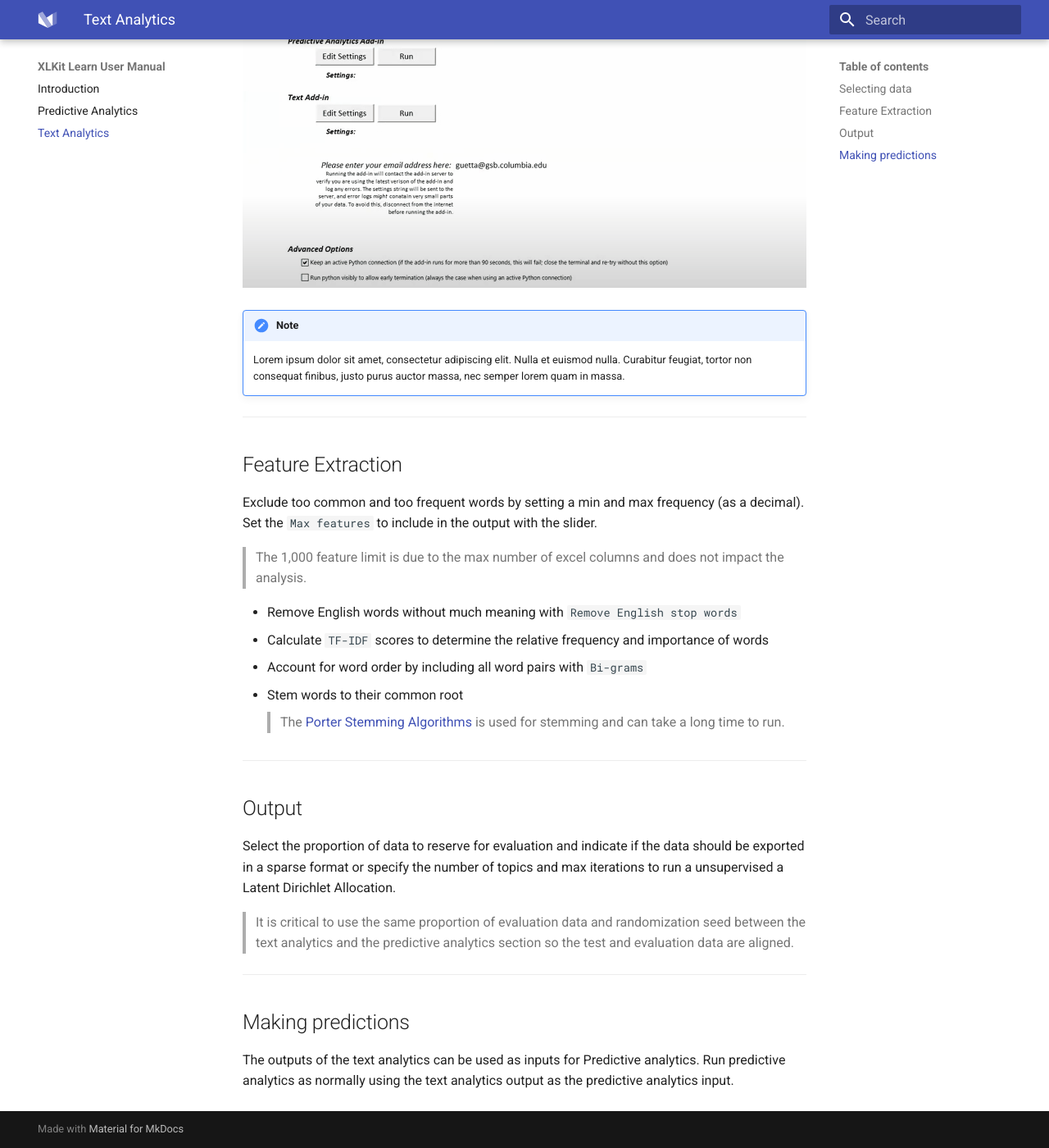
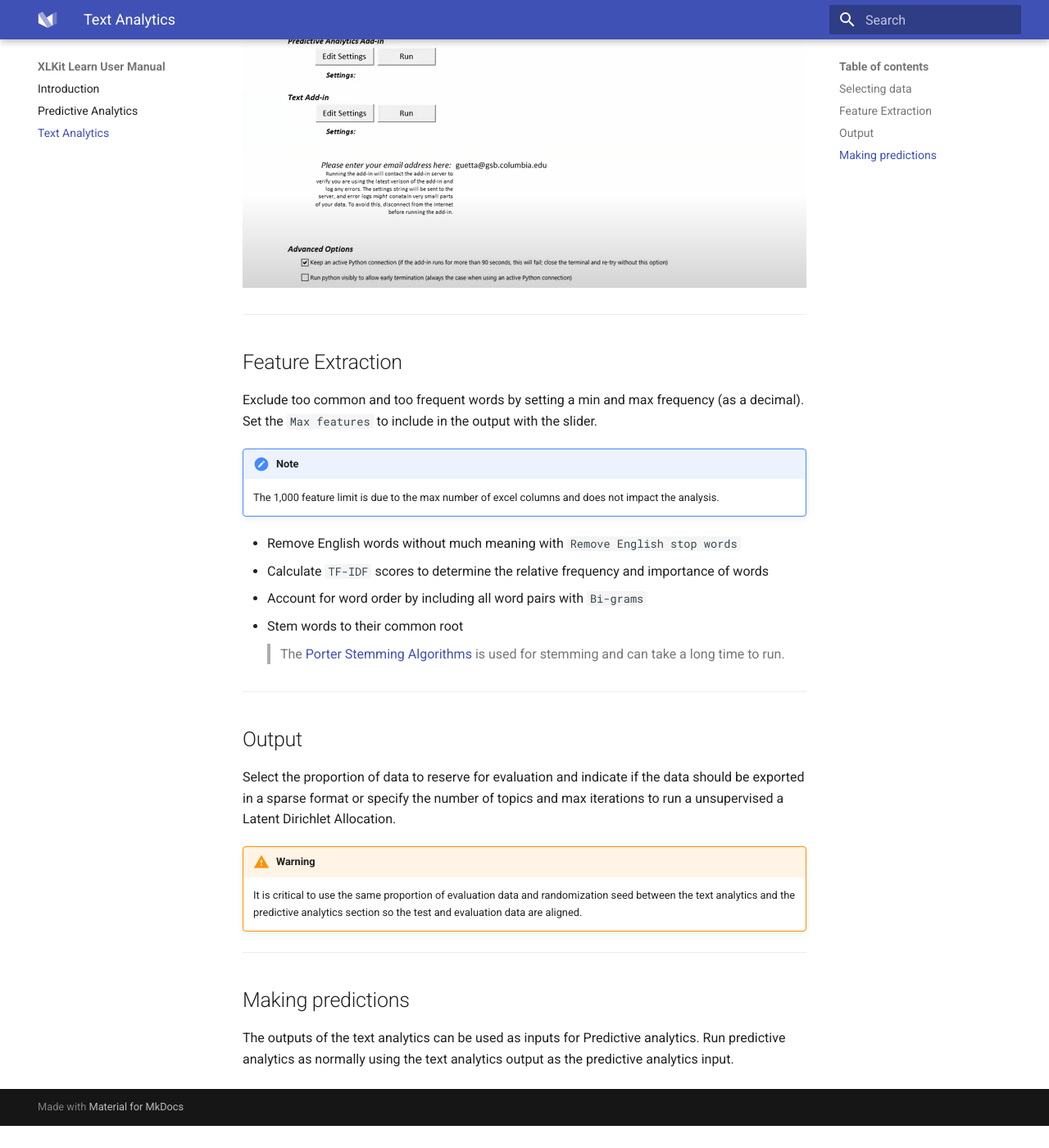
Before and after one commit to danguetta/XLKitLearn_docs, an MkDocs documentation site: the page built from docs/text_analytics.md, in a window 1280 px wide and 1400 px high, scrolled down 423 px. Shown: the whole window at 82% size. Built offline with MkDocs 1.6.1 and Material for MkDocs 9.7.7, drawn with Linux system fonts in a browser that asks for light colours; after the commit the page ends 1796 px from its top, so only the background shows below that.

Commit message:
Update text_analytics.md

```diff
--- a/docs/text_analytics.md
+++ b/docs/text_analytics.md
@@ -8,17 +8,13 @@ Save the data in the same folder as XLKitLearn, and enter the data file name inc
 
 ![](Select_text.gif)
 
-!!! note
-    Lorem ipsum dolor sit amet, consectetur adipiscing elit. Nulla et euismod
-    nulla. Curabitur feugiat, tortor non consequat finibus, justo purus auctor
-    massa, nec semper lorem quam in massa.
-
 ---
 
 
 ## Feature Extraction
 Exclude too common and too frequent words by setting a min and max frequency (as a decimal). Set the `Max features` to include in the output with the slider.
-> The 1,000 feature limit is due to the max number of excel columns and does not impact the analysis.
+!!! note
+    The 1,000 feature limit is due to the max number of excel columns and does not impact the analysis.
 
 - Remove English words without much meaning with `Remove English stop words`
 - Calculate `TF-IDF` scores to determine the relative frequency and importance of words
@@ -33,7 +29,8 @@ Exclude too common and too frequent words by setting a min and max frequency (as
 ## Output
 Select the proportion of data to reserve for evaluation and indicate if the data should be exported in a sparse format or specify the number of topics and max iterations to run a unsupervised a Latent Dirichlet Allocation.
 
-> It is critical to use the same proportion of evaluation data and randomization seed between the text analytics and the predictive analytics section so the test and evaluation data are aligned.
+!!! warning
+    It is critical to use the same proportion of evaluation data and randomization seed between the text analytics and the predictive analytics section so the test and evaluation data are aligned.
 
 ---
 
```
